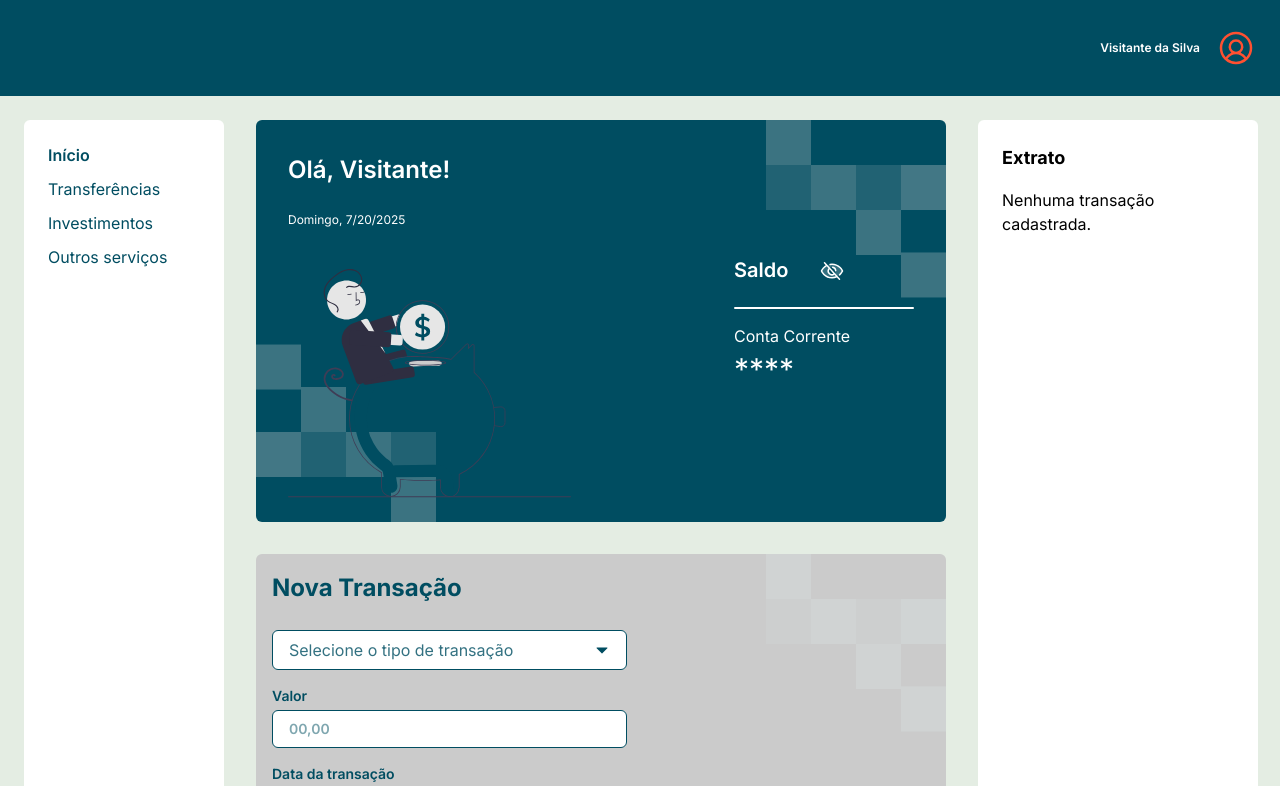
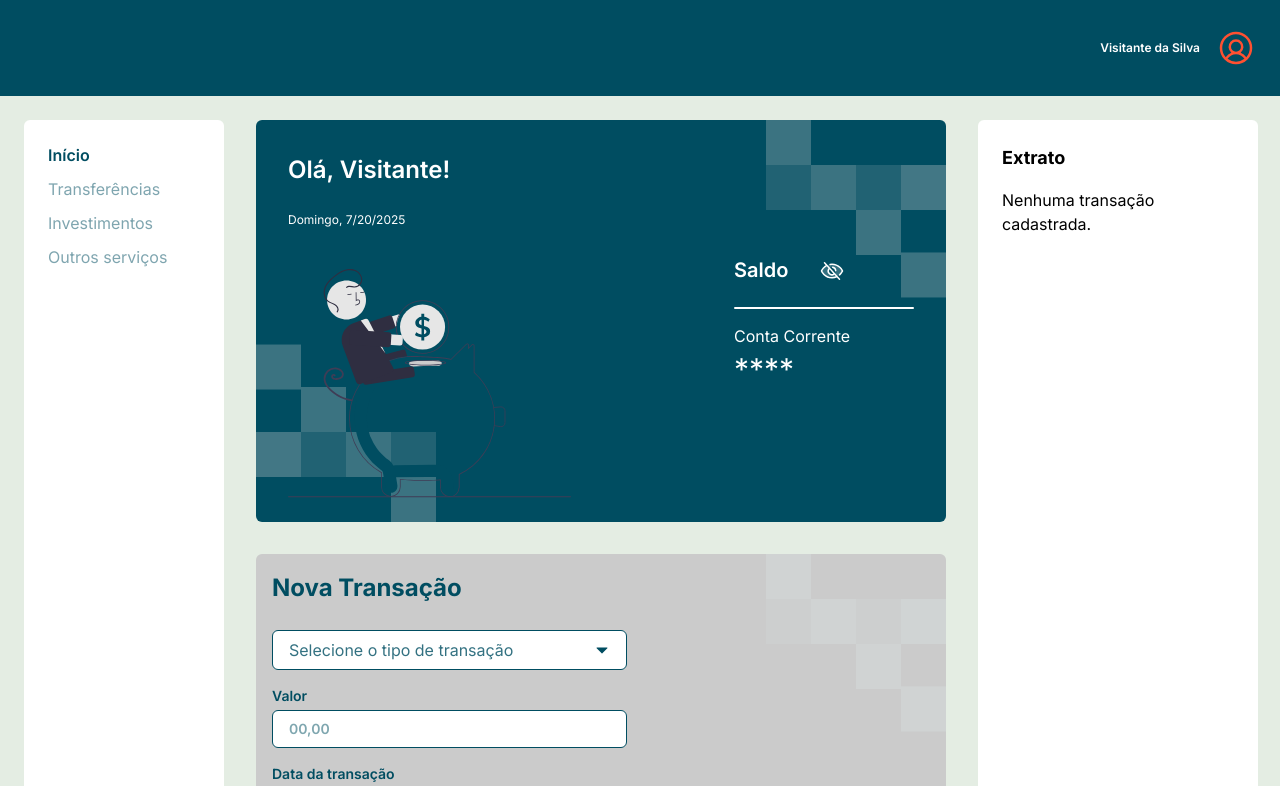
Before and after one commit to M0nicaVaz/fiap-tc-1, a Next.js app: page / in a window 1280 px wide. Shown: the top 786 px of the page. Built offline with nearby package versions, Linux system fonts and the light colour scheme.

Commit message:
feat: adding disabled prop to NavugationLink

```diff
--- a/src/components/layout/menu/MenuContent.tsx
+++ b/src/components/layout/menu/MenuContent.tsx
@@ -38,7 +38,12 @@ export function MenuContent({ routes }: { routes: Route[] }) {
           />
         </div>
         {routes.map(route => (
-          <LinkButton key={route.href} to={route.href} text={route.label} />
+          <LinkButton
+            key={route.href}
+            to={route.href}
+            text={route.label}
+            disabled={route.disabled}
+          />
         ))}
       </nav>
     </>
--- a/src/components/ui/NavigationLink.tsx
+++ b/src/components/ui/NavigationLink.tsx
@@ -6,16 +6,20 @@ export interface LinkButtonProps {
   to: string;
   text: string;
   active?: boolean;
+  disabled?: boolean;
 }
 
-export function LinkButton({ to, text, active }: LinkButtonProps) {
+export function LinkButton({ to, text, active, disabled }: LinkButtonProps) {
   const pathname = usePathname();
   const isActive = active ?? pathname === to;
 
   return (
     <Link
-      href={to}
-      className={`${isActive && 'text-body-600 text-foreground-400'} text-body-400 text-foreground-400 transition-colors hover:text-highlight`}
+      title={disabled ? `${text} (Em breve)` : text}
+      href={disabled ? '#' : to}
+      aria-disabled={disabled}
+      onClick={e => disabled && e.preventDefault()}
+      className={`${isActive && 'text-body-600 text-foreground-400'} text-body-400 text-foreground-400 transition-colors hover:text-highlight ${disabled && 'cursor-not-allowed opacity-50'}`}
     >
       {text}
     </Link>
--- a/src/constants/routes.ts
+++ b/src/constants/routes.ts
@@ -1,11 +1,12 @@
 export type Route = {
   label: string;
   href: string;
+  disabled: boolean;
 };
 
 export const routes: Route[] = [
-  { label: 'Início', href: '/' },
-  { label: 'Transferências', href: '/transactions' },
-  { label: 'Investimentos', href: '/investimentos' },
-  { label: 'Outros serviços', href: '/others' },
+  { label: 'Início', href: '/', disabled: false },
+  { label: 'Transferências', href: '/transactions', disabled: true },
+  { label: 'Investimentos', href: '/investimentos', disabled: true },
+  { label: 'Outros serviços', href: '/others', disabled: true },
 ];
```
